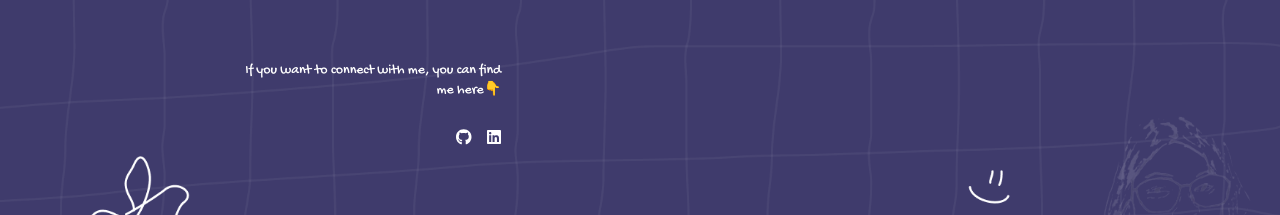
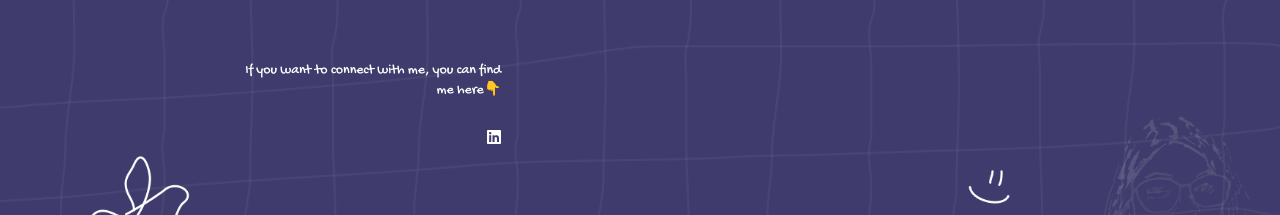
Before and after one commit to littlemisst/personal-website, a React (Vite) app: page / in a window 1280 px wide. Shown: the part 1253-1468 px from the top of the page. Built offline with nearby package versions, Linux system fonts and the light colour scheme.

Commit message:
removed github link

```diff
--- a/src/sections/About.jsx
+++ b/src/sections/About.jsx
@@ -73,9 +73,6 @@ function About() {
                 <span className='text-xs sm:text-sm font-gochi text-white text-left md:text-right '>If you want to connect with me, you can find me here👇</span>
               </div>
               <div className='flex md:justify-end col-start-2 md:col-start-3 col-end-6 mb-6 sm:mx-6 lg:mx-8 z-50'>
-                <button className="pr-4 " onClick={redirectToGithub}>
-                  <FontAwesomeIcon icon={faGithub} bounce style={{ color: "#ffffff", }} />
-                </button>
                 <button onClick={redirectToLinkedIn}>
                   <FontAwesomeIcon icon={faLinkedin} bounce style={{ color: "#ffffff", }} />
                 </button>
```
